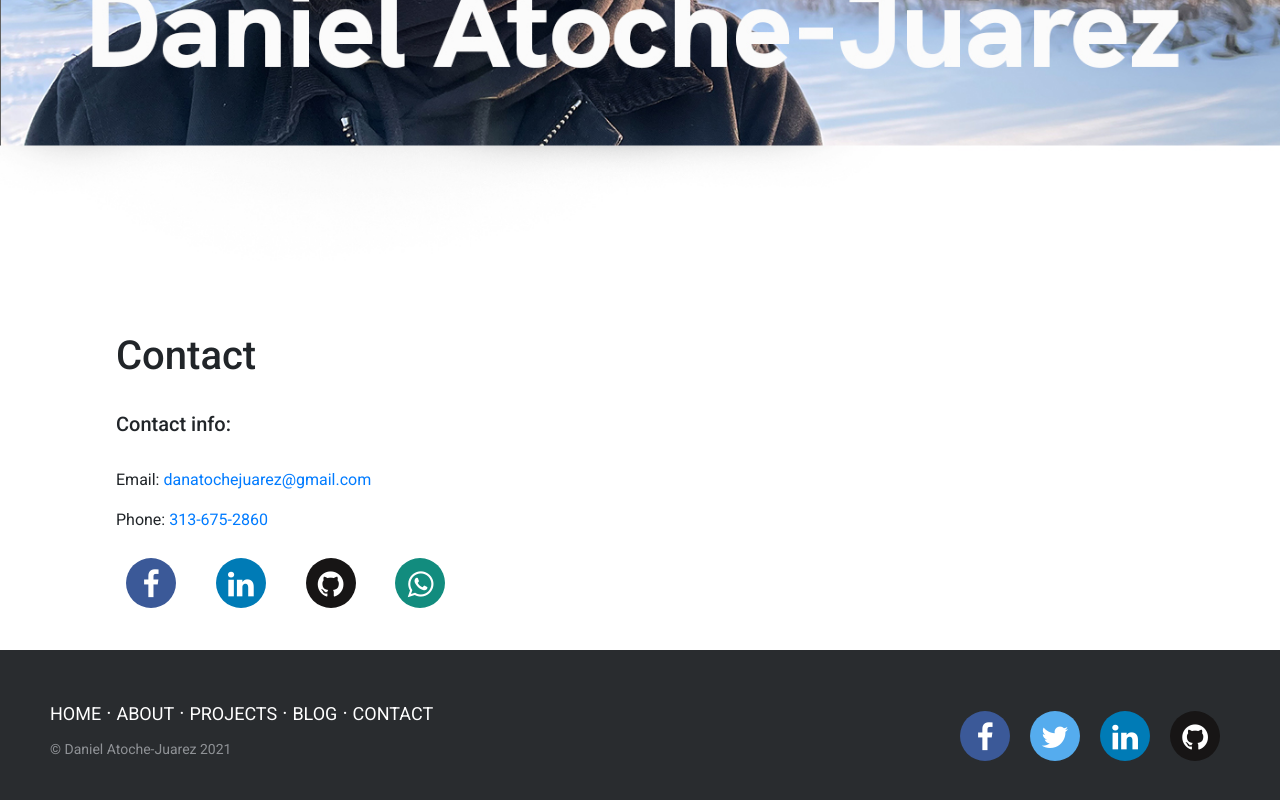
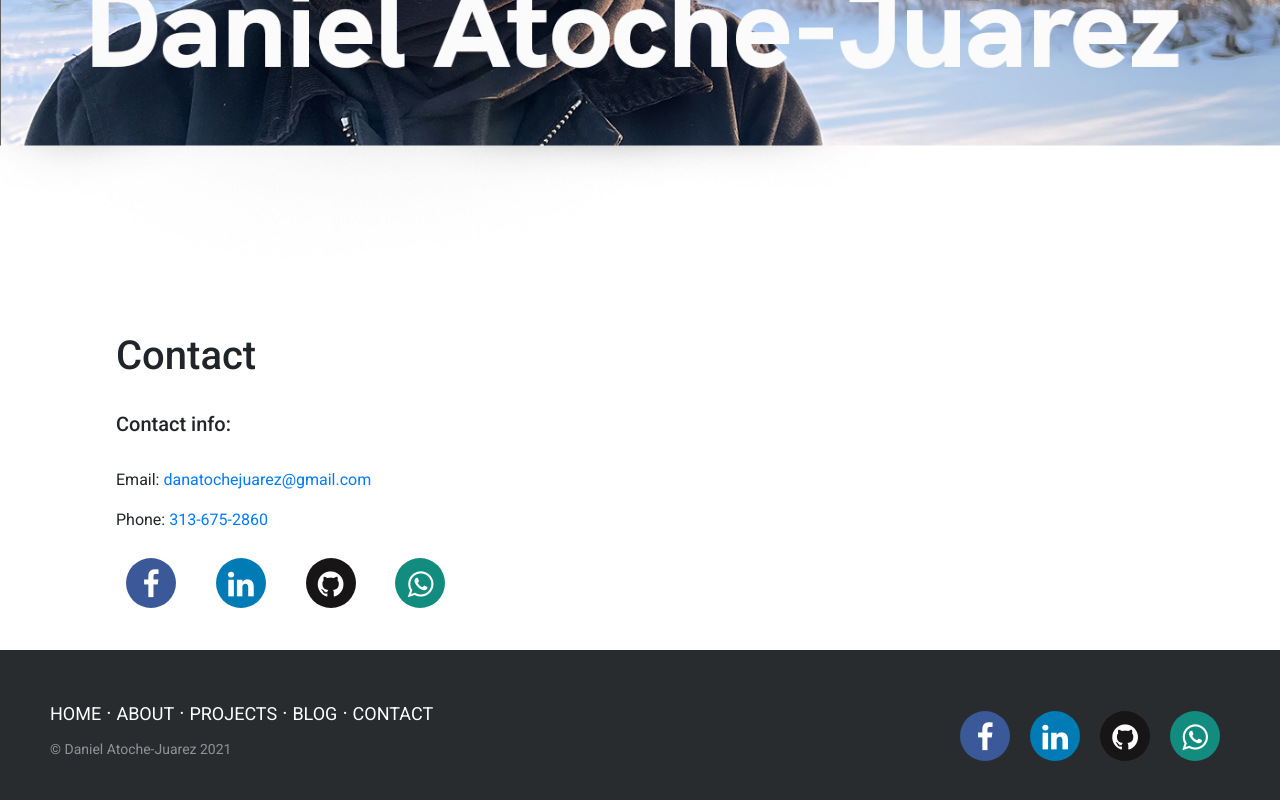
Before and after one commit to datoche-juarez/personal-site, a React (Create React App) app: page /contact in a window 1280 px wide. Shown: the part 318-1118 px from the top of the page. Built offline with nearby package versions, Linux system fonts and the light colour scheme.

Commit message:
Updated footer icons

```diff
--- a/src/components/Footer.jsx
+++ b/src/components/Footer.jsx
@@ -10,9 +10,10 @@ export const Footer = () => (
   <div class="footer-right">
 
     <a href="https://www.facebook.com/daniel.atochejuarez"><i class="fa fa-facebook"></i></a>
-    <a href="https://twitter.com/dee_jaurez"><i class="fa fa-twitter"></i></a>
+    {/* <a href="https://twitter.com/dee_jaurez"><i class="fa fa-twitter"></i></a> */}
     <a href="https://www.linkedin.com/in/daniel-atoche-juarez-7272a3233/"><i class="fa fa-linkedin"></i></a>
     <a href="https://github.com/datoche-juarez"><i class="fa fa-github"></i></a>
+    <a href="https://wa.me/13136752860"><i class="fa fa-whatsapp"></i></a>
 
   </div>
 
```
